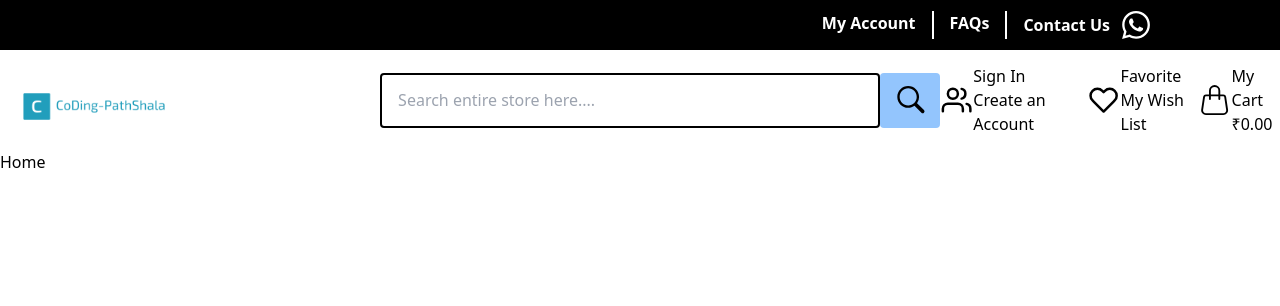
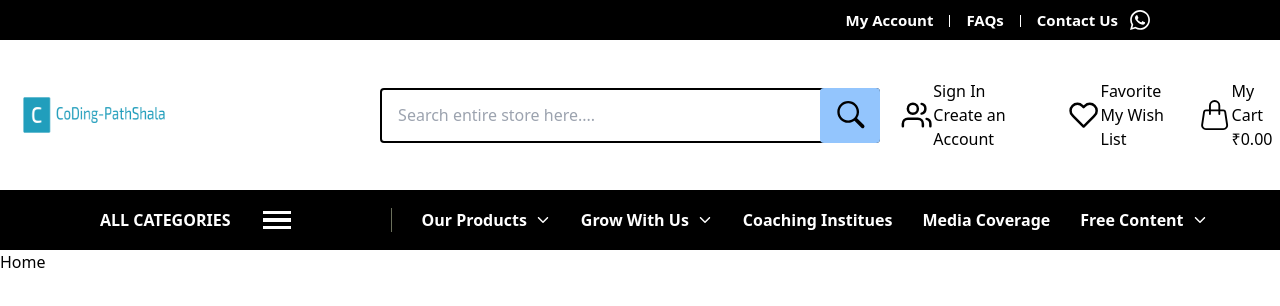
Before and after one commit to deek26/coding-pathshala, a React (Create React App) app: page / in a window 1280 px wide. Shown: the top 306 px of the page. Built offline with nearby package versions, Linux system fonts and the light colour scheme.

Commit message:
Header appearence  completed

```diff
--- a/src/components/Header.jsx
+++ b/src/components/Header.jsx
@@ -5,24 +5,37 @@ import {GoSearch} from 'react-icons/go'
 import {FiUsers} from 'react-icons/fi'
 import {FiHeart} from 'react-icons/fi'
 import {BsHandbag} from 'react-icons/bs'
+import {IoIosArrowDown} from 'react-icons/io'
+
 
 export default function Header() {
-  return (
 
 
+
+
+      function dropdown(){
+        <div>
+          hello
+        </div>
+
+
+      }
+
+
+  return (
 <>
 
   <div>
       <header >
-          <div className='flex justify-end items-center bg-black h-[50px]  '>
+          <div className='flex justify-end items-center bg-black h-[40px]  '>
             <div >
-              <ul className='flex space-x-4 mr-[130px] cursor-pointer'>
-                <li className='text-white font-semibold '>My Account</li>
-                <li className='bg-white w-[2px]'></li>
-                <li className='text-white font-semibold '>FAQs</li>
-                <li className='bg-white w-[2px]'></li>
-                <li className='text-white font-semibold flex justify-center items-center '>Contact Us
-                 <ImWhatsapp className='ml-3 h-7 w-7'/>
+              <ul className='flex space-x-4 mr-[130px]'>
+                <li className='text-white font-semibold text-[15px] cursor-pointer'>My Account</li>
+                <li className='bg-white w-[1px] h-3 mt-[6px]'></li>
+                <li className='text-white font-semibold text-[15px] cursor-pointer'>FAQs</li>
+                <li className='bg-white w-[1px] h-3 mt-[6px]'></li>
+                <li className='text-white font-semibold text-[15px]  cursor-pointer flex justify-center items-center '>Contact Us
+                 <ImWhatsapp className='ml-3 h-5 w-5'/>
                 </li>
               </ul>
              </div>
@@ -30,60 +43,86 @@ export default function Header() {
           </div>
 
 
-
-
           <div className='flex '>
-
-
-                <div className='h-[100px] w-[200px] '>
-                  <img src={logo} alt='logo' />
+             <div>
+                <img src={logo} alt='logo' className='h-[150px] w-[200px] ' />
                </div>
 
-
-                <div className='flex items-center'>
-
-                      <div className='flex items-center'>
+               <div className='flex items-center space-x-5'>
+                  <div className='flex items-center relative'>
                         <input type='search'
                         placeholder='Search entire store here....'
                         className='border-[2px] border-black w-[500px] h-[55px] rounded ml-48 pl-4'/>
-                        <GoSearch className=' h-[55px] w-[60px] bg-blue-300 p-[13px] rounded' />
+                        <GoSearch className=' h-[55px] w-[60px] bg-blue-300 p-[13px] rounded absolute right-0' />
                   </div>
 
                   <div className='flex items-center'>
                       <FiUsers className='h-[30px] w-[40px]' />
 
-                          <div className='text-md'>
+                  <div className='text-md cursor-pointer'>
                      <p>Sign In</p>
                      <p>Create an Account</p>
                   </div>
-
-
                 </div>
 
                   <div className='flex items-center'>
-                        <FiHeart className='h-[30px] w-[40px]' />
+                     <FiHeart className='h-[30px] w-[40px] cursor-pointer' />
 
-                          <div className='text-md'>
+                          <div className='text-md cursor-pointer'>
                             <p>Favorite</p>
                             <p>My Wish List</p>
                           </div>
                       </div>
                           <div className='flex items-center'>
-                            <BsHandbag className='h-[30px] w-[40px]' />
+                            <BsHandbag className='h-[30px] w-[40px] cursor-pointer' />
 
-                          <div className='text-md'>
+                          <div className='text-md cursor-pointer'>
                             <p>My Cart</p>
                             <p>₹0.00</p>
                           </div>
 
                       </div>
-
-
+                </div>
 
           </div>
 
 
+          <div className='flex text-white space-x-[30px] items-center bg-black h-[60px] font-semibold cursor-pointer'>
+
+                    <div className='flex space-x-8 ml-[100px] border-[#6b705c] border-r-[1px] ' onClick={()=>dropdown}>
+                        <p className='text-white'>
+                          ALL CATEGORIES
+                        </p>
+
+                        <div className='flex flex-col space-y-1 justify-center pr-[100px]'>
+                          <div className=' w-7 h-[3px] bg-white'></div>
+                          <div className=' w-7 h-[4px] bg-white'></div>
+                          <div className=' w-7 h-[3px] bg-white'></div>
                         </div>
+
+
+                    </div>
+                    <div className='flex space-x-2 items-center cursor-pointer'>
+                      <p>Our Products</p>
+                      <IoIosArrowDown/>
+                    </div>
+                    <div className='flex space-x-2 items-center cursor-pointer'>
+                      <p>Grow With Us</p>
+                      <IoIosArrowDown/>
+                    </div>
+                    <div className='cursor-pointer'>
+                      <p>Coaching Institues</p>
+                    </div>
+                    <div className='cursor-pointer'>
+                      <p>Media Coverage</p>
+                    </div>
+                    <div className='flex space-x-2 items-center cursor-pointer'>
+                      <p>Free Content</p>
+                      <IoIosArrowDown/>
+                    </div>
+
+          </div>
+
 
       </header>
 
```
Lines whose indentation alone changed are shown as unchanged.
